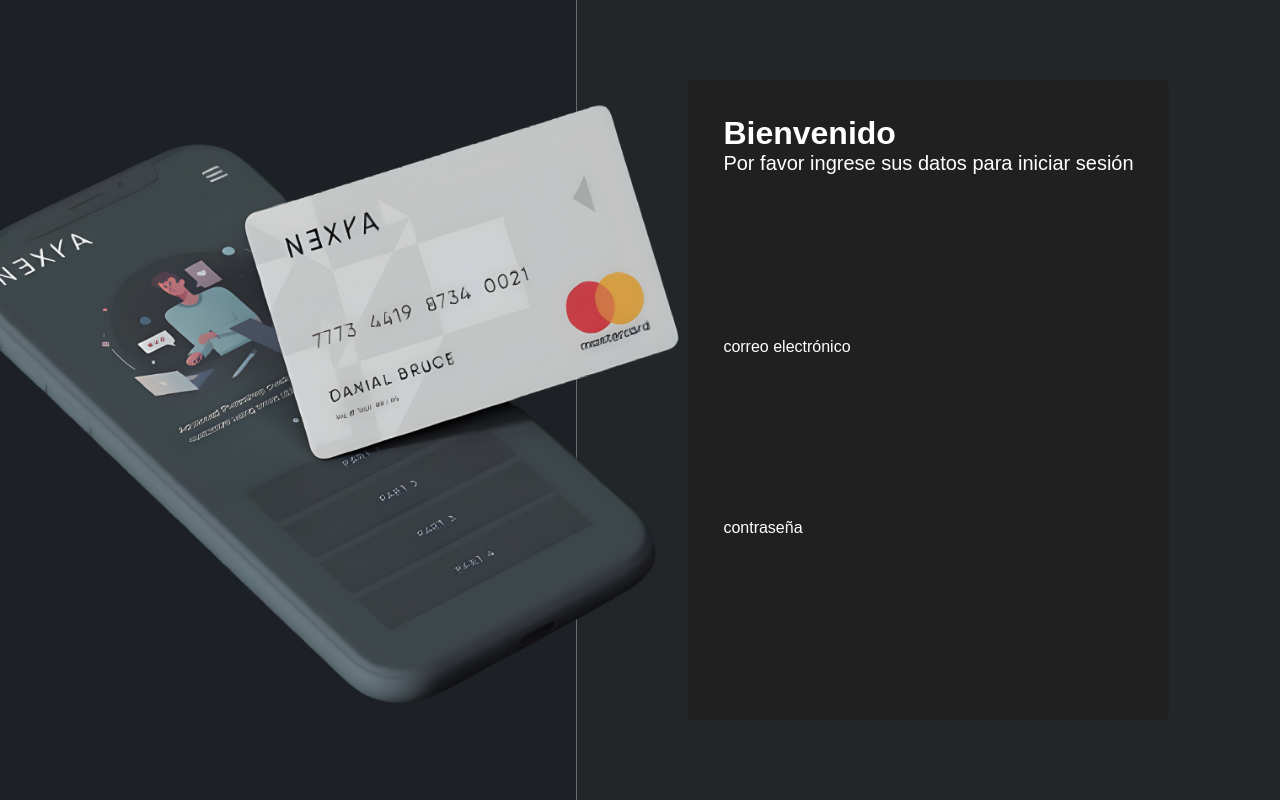
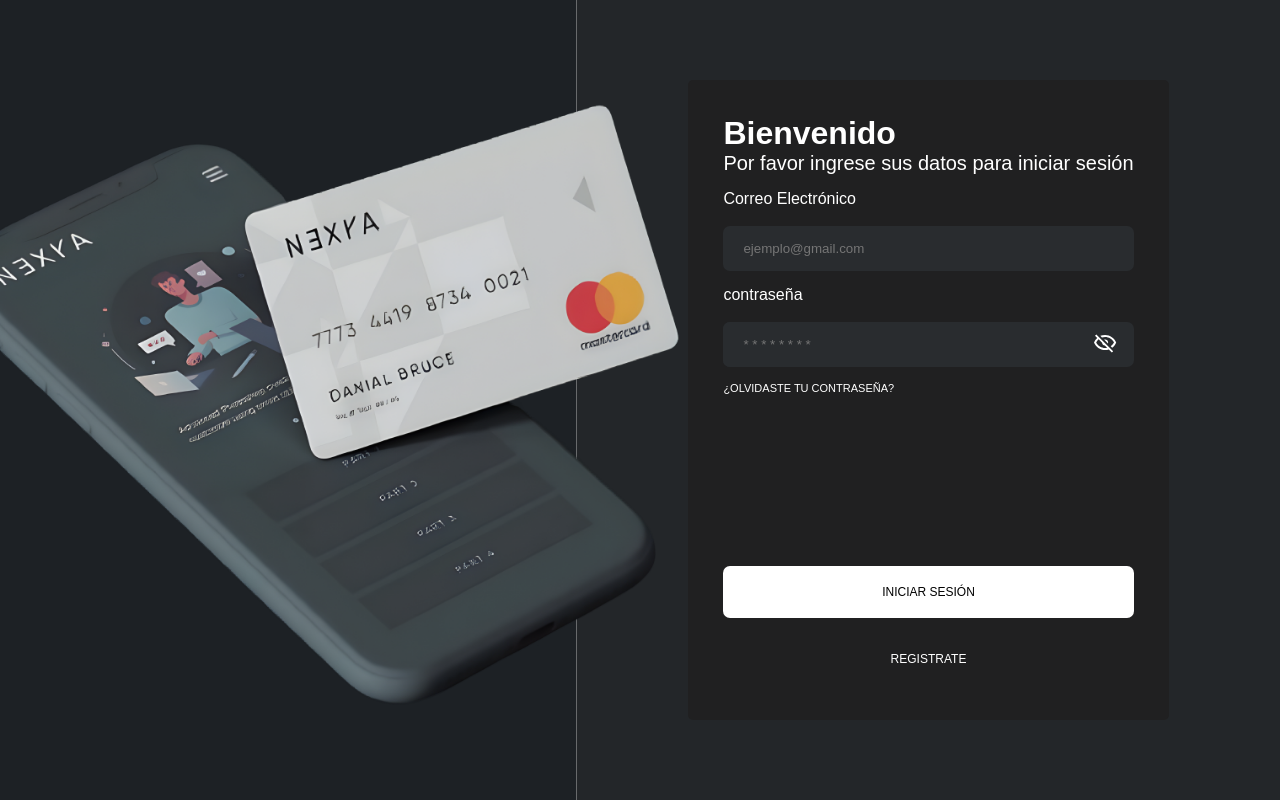
Before and after one commit to No-Country-simulation/s20-20-webapp, a Next.js app: page /login in a window 1280 px wide. Built offline with nearby package versions, Linux system fonts and the light colour scheme.

Commit message:
feat: implement login html

```diff
--- a/app/(auth)/login/page.tsx
+++ b/app/(auth)/login/page.tsx
@@ -1,12 +1,28 @@
 import Image from 'next/image'
 import AuthForm from '../_component/Form/Form'
+import './style.css'
+import AuthBtn from '../_component/AuthBtn/AuthBtn'
 
 export default function Login() {
   return <>
     <Image src='/Cell-Phone-and-Credit-Card-Mockup.png' alt='Cell phone and Credit Card Mockup' width={600} height={600} />
-    <AuthForm action={'function'} title='Bienvenido' text='Por favor ingrese sus datos para iniciar sesión'>
-      <p>correo electrónico</p>
-      <p>contraseña</p>
+    <AuthForm action={'function'} title='Bienvenido' text='Por favor ingrese sus datos para iniciar sesión' className='login'>
+      <label>
+        <span>Correo Electrónico</span>
+        <input type="email" name="email" placeholder='ejemplo@gmail.com' />
+      </label>
+      <label>
+        <span>contraseña</span>
+        <span className='password-wrapper'>
+          <input type="password" name='password' placeholder={'* '.repeat(8)} />
+          <button type='button' ><img src='/blind-eye.svg' alt='blind eye' /></button>
+        </span>
+      </label>
+      <p>¿OLVIDASTE TU CONTRASEÑA?</p>
+      <menu>
+        <li><AuthBtn>INICIAR SESIÓN</AuthBtn></li>
+        <li><AuthBtn mod='inherit' href='#'>REGISTRATE</AuthBtn></li>
+      </menu>
     </AuthForm>
   </>
 }
--- /dev/null
+++ b/app/(auth)/login/style.css
@@ -0,0 +1,52 @@
+form.login {
+  grid-template-rows: repeat(4,auto) 1fr;
+
+  label {
+    display: grid;
+    gap: 12px;
+    grid-template-rows: 24px 45px;
+
+    input {
+      background: #292C2F;
+      border-radius: 7px;
+      border-color: transparent;
+      padding-inline-start: 18px;
+      color: white;
+    }
+  }
+
+  .password-wrapper {
+    display: flex;
+    background: #292C2F;
+    border-radius: 7px;
+    overflow: hidden;
+
+    input {
+      flex: 1 1 80%;
+      border-radius: 0;
+    }
+
+    button {
+      color: white;
+      padding-inline: 10px;
+      background: transparent;
+      border-color: transparent;
+    }
+
+    img {
+      width: 70%;
+      aspect-ratio: 1;
+    }
+  }
+
+  p {
+    font-size: 11px;
+  }
+
+  menu {
+    display: grid;
+    align-content: end;
+    list-style: none;
+    gap: 15px;
+  }
+}
```
